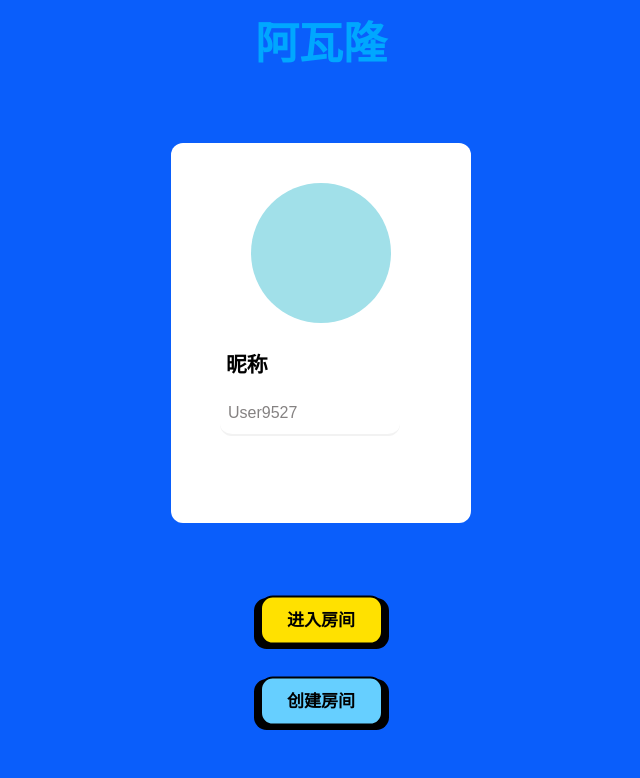
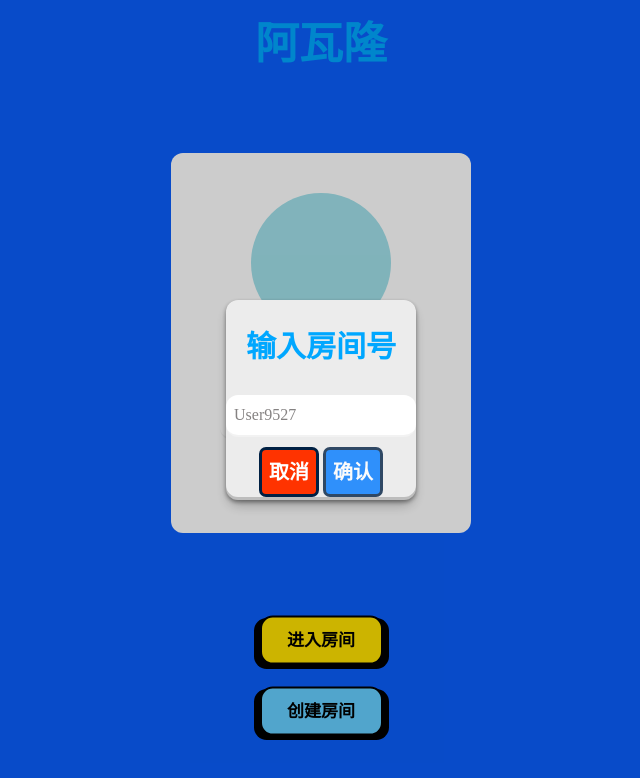
Before and after one commit to junjielyu13/Avalon.io, a website built with webpack: page public/view/index.ejs in a window 1280 px wide. Both pictures are taken after a click on the button "进入房间". Shown: the whole page, without its empty margins (319-959 px from the left). Built offline with nearby package versions, Linux system fonts and the light colour scheme; what @nestjs/common, @nestjs/core would draw is missing.

Commit message:
feat: join room overlap

```diff
--- a/public/css/app.css
+++ b/public/css/app.css
@@ -123,7 +123,7 @@ html {
   border-radius: 0.75em;
   background-color: #000;
   cursor: pointer;
-  margin-bottom: 30px;
+  margin-bottom: 20px;
 }
 
 .button a {
@@ -156,6 +156,77 @@ html {
 
 .button:active .button-info {
   transform: translateY(0);
+}
+
+/* overlay */
+
+.overlay {
+  position: fixed;
+  left: 0px;
+  top: 0px;
+  width: 100%;
+  height: 100%;
+  display: none;
+}
+
+.overlay-box {
+  display: flex;
+  align-items: center;
+  justify-content: center;
+  width: 100%;
+  height: 100%;
+  background-color: rgba(0, 0, 0, 0.2);
+}
+
+.popup {
+  display: flex;
+  flex-direction: column;
+  align-items: center;
+  justify-content: space-around;
+  width: 190px;
+  height: 200px;
+  border-radius: 0.75em;
+  background: rgb(236, 236, 236);
+  box-shadow: rgba(0, 0, 0, 0.4) 0px 2px 4px,
+    rgba(0, 0, 0, 0.3) 0px 7px 13px -3px, rgba(0, 0, 0, 0.2) 0px -3px 0px inset;
+}
+
+.popup-title {
+  font-family: 'Arial', 'Microsoft YaHei', '黑体', '宋体', sans-serif;
+  font-size: 30px;
+  font-weight: bold;
+  color: #00a7ff;
+}
+
+.input {
+  position: relative;
+  width: 160px;
+  margin-left: 24px;
+  margin-top: 10px;
+}
+
+.cancel-join-room,
+.confir-join-room {
+  width: 60px;
+  height: 50px;
+  background-color: #f30;
+  box-sizing: border-box;
+  border: 3px #002043 solid;
+  border-radius: 7px;
+  font-size: 20px;
+  font-weight: bold;
+  color: #fff;
+  margin-top: 10px;
+  margin-bottom: 20px;
+}
+
+.confir-join-room {
+  background-color: #007aff;
+}
+
+.cancel-join-room:hover,
+.confir-join-room {
+  opacity: 0.8;
 }
 
 /* game page */
--- a/public/js/app.js
+++ b/public/js/app.js
@@ -1,33 +1,43 @@
-function createRoom() {
-  console.log('error');
-  var player_name = player.name;
-  var player_code = player.code;
-  $.ajax({
-    type: 'POST',
-    url: '/api/creatRoom',
-    data: {
-      player_code: player_code,
-      player_name: player_name,
-    },
-    success: function (response) {
-      if (response.code == 200) {
-        let room_code = response.room_code;
-        // create room successfully
+function showPopup() {
+  var overlay = document.querySelector('.overlay');
+  overlay.style.display = 'block';
+}
 
-        //   Route::get('/producto/{product_id}', 'ProductFilterController@getProduct')->name('menu.product');
+function hidePopup() {
+  var overlay = document.querySelector('.overlay');
+  overlay.style.display = 'none';
+}
 
-        // ajax{url:/room/player_code}
+// function createRoom() {
+//   console.log('error');
+//   var player_name = player.name;
+//   var player_code = player.code;
+//   $.ajax({
+//     type: 'POST',
+//     url: '/api/creatRoom',
+//     data: {
+//       player_code: player_code,
+//       player_name: player_name,
+//     },
+//     success: function (response) {
+//       if (response.code == 200) {
+//         let room_code = response.room_code;
+//         // create room successfully
 
-        // @Get('/findGirlById/:id')
-        // findGirlById(@Request() req):any{
-        //   let id:number = parseInt(req.params.id)
-        //   return this.girlService.getGirlById(id)
-        // }
-        // GET http://localhost:3000/girl/findGirlById/2
-      } else {
-        // reate room failed
-      }
-    },
-    error: function (response) {},
-  });
-}
+//         //   Route::get('/producto/{product_id}', 'ProductFilterController@getProduct')->name('menu.product');
+
+//         // ajax{url:/room/player_code}
+
+//         // @Get('/findGirlById/:id')
+//         // findGirlById(@Request() req):any{
+//         //   let id:number = parseInt(req.params.id)
+//         //   return this.girlService.getGirlById(id)
+//         // }
+//         // GET http://localhost:3000/girl/findGirlById/2
+//       } else {
+//         // reate room failed
+//       }
+//     },
+//     error: function (response) {},
+//   });
+// }
--- a/public/view/index.ejs
+++ b/public/view/index.ejs
@@ -43,7 +43,9 @@
 
       <div class="button-block">
         <button class="button">
-          <span class="button-info button-join"> 进入房间 </span>
+          <span class="button-info button-join" onclick="showPopup()">
+            进入房间
+          </span>
         </button>
 
         <button class="button">
@@ -53,5 +55,26 @@
         </button>
       </div>
     </div>
+
+    <div class="overlay">
+      <div class="overlay-box">
+        <div class="popup">
+          <p class="popup-title">输入房间号</p>
+          <div class="popup-input">
+            <input
+              type="text"
+              name="player_name"
+              id="player_name"
+              value="User9527"
+              class="input-name"
+            />
+          </div>
+          <div class="popup_btn">
+            <button class="cancel-join-room" onclick="hidePopup()">取消</button>
+            <button class="confir-join-room" onclick="hidePopup()">确认</button>
+          </div>
+        </div>
+      </div>
+    </div>
   </body>
 </html>
```
